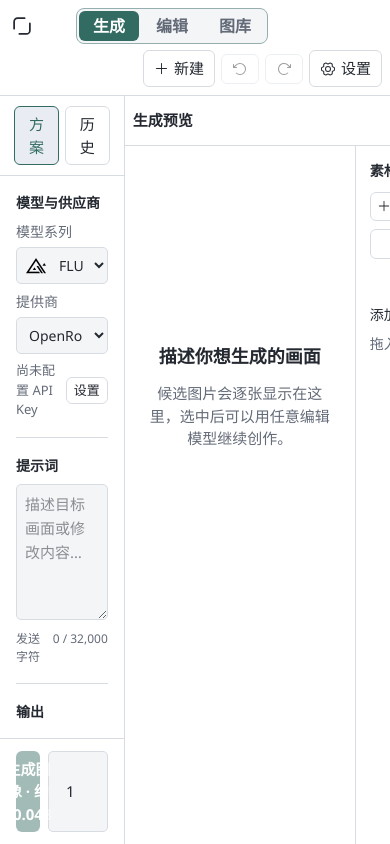
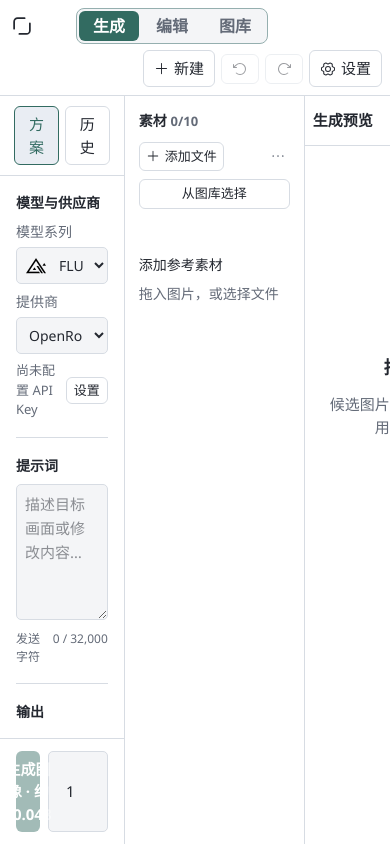
Before and after one commit to aynls/FLUX_Go, a React (Vite) app: page / in a window 390 px wide. Built offline with nearby package versions, Linux system fonts and the light colour scheme.

Commit message:
refactor(workspace): group reference materials beside parameter sidebar

```diff
--- a/src/App.tsx
+++ b/src/App.tsx
@@ -1,11 +1,5 @@
 import { useGenerationQueue } from "./app/useGenerationQueue";
-import {
-  useCallback,
-  useEffect,
-  useRef,
-  useState,
-  type CSSProperties,
-} from "react";
+import { useCallback, useEffect, useRef, useState } from "react";
 import { getCurrentWebview } from "@tauri-apps/api/webview";
 import { open, save } from "@tauri-apps/plugin-dialog";
 import {
@@ -23,9 +17,7 @@ import { regionsEnabled } from "./models/flux/layout";
 import Settings from "./components/Settings";
 import Modal from "./components/Modal";
 import References from "./workspaces/shared/References";
-import ResizableReferences, {
-  referenceWidth,
-} from "./components/ResizableReferences";
+import ResizableReferences from "./components/ResizableReferences";
 import { WorkspaceSidebar, WorkspaceStage } from "./workspaces";
 import { useWorkspace } from "./app/useWorkspace";
 import * as api from "./lib/api";
@@ -985,13 +977,9 @@ export default function App() {
             </>
           )}
         </ResizableSidebar>
+        {references}
         <main
           className="main-area"
-          style={
-            {
-              "--reference-sidebar-width": `${referenceWidth(prefs.referenceSidebarWidth)}px`,
-            } as CSSProperties
-          }
           aria-label={familyById(draft.family).label + " 工作区"}
         >
           <div className="canvas-toolbar">
@@ -1059,7 +1047,6 @@ export default function App() {
                 selected={result}
                 onSelect={(r, i) => void chooseResult(i, r, true)}
               />
-              {references}
             </div>
           ) : view === "canvas" &&
             ((intent === "edit" && !primaryImage(draft)) ||
@@ -1087,12 +1074,10 @@ export default function App() {
                   </button>
                 )}
               </div>
-              {references}
             </div>
           ) : view === "canvas" ? (
             <WorkspaceStage
               draft={draft}
-              references={references}
               selectedId={selectedId}
               onSelect={setSelected}
               onChange={onChange}
@@ -1104,7 +1089,6 @@ export default function App() {
           ) : (
             <div className="result-work-area">
               <ResultStage result={result} view={view} original={original} />
-              {references}
             </div>
           )}
           {!resultPreview && resultActions(ordinaryGeneration)}
--- a/src/components/ResizableReferences.tsx
+++ b/src/components/ResizableReferences.tsx
@@ -1,4 +1,4 @@
-import { useRef, useState, type ReactNode } from "react";
+import { useRef, useState, type CSSProperties, type ReactNode } from "react";
 
 export const MIN_REFERENCE_WIDTH = 180;
 export const MAX_REFERENCE_WIDTH = 420;
@@ -36,7 +36,9 @@ export default function ResizableReferences({
       Math.min(
         MAX_REFERENCE_WIDTH,
         (panel.current?.parentElement?.getBoundingClientRect().width ||
-          MAX_REFERENCE_WIDTH + 230) - 230,
+          MAX_REFERENCE_WIDTH + 320) -
+          (panel.current?.previousElementSibling?.getBoundingClientRect().width || 0) -
+          320,
       ),
     );
   const update = (next: number, max = maximum()) =>
@@ -48,6 +50,9 @@ export default function ResizableReferences({
   return (
     <div
       ref={panel}
+      role="region"
+      aria-label="参考素材"
+      style={{ "--reference-sidebar-width": `${value}px` } as CSSProperties}
       className={"reference-sidebar" + (resizing ? " resizing" : "")}
     >
       {children}
@@ -79,7 +84,7 @@ export default function ResizableReferences({
         onPointerMove={(e) => {
           const start = drag.current;
           if (start?.pointerId === e.pointerId)
-            update(start.startWidth + start.startX - e.clientX, start.maxWidth);
+            update(start.startWidth + e.clientX - start.startX, start.maxWidth);
         }}
         onPointerUp={(e) => {
           if (drag.current?.pointerId !== e.pointerId) return;
@@ -93,9 +98,9 @@ export default function ResizableReferences({
           const actualWidth =
             panel.current?.getBoundingClientRect().width || value;
           const next =
-            e.key === "ArrowLeft"
+            e.key === "ArrowRight"
               ? actualWidth + 10
-              : e.key === "ArrowRight"
+              : e.key === "ArrowLeft"
                 ? actualWidth - 10
                 : e.key === "Home"
                   ? MIN_REFERENCE_WIDTH
--- a/src/styles.css
+++ b/src/styles.css
@@ -329,6 +329,7 @@ h3 {
   display: flex;
   flex: 1;
   min-height: 0;
+  overflow-x: auto;
 }
 .sidebar {
   position: relative;
@@ -382,12 +383,15 @@ h3 {
 }
 .reference-sidebar {
   position: relative;
-  min-width: 0;
+  flex: 0 1 var(--reference-sidebar-width, 238px);
+  width: var(--reference-sidebar-width, 238px);
+  border-right: 1px solid var(--border);
+  background: var(--surface);
+  min-width: 180px;
   min-height: 0;
 }
 .reference-resizer {
-  left: -4px;
-  right: auto;
+  right: -4px;
 }
 .tabs {
   display: flex;
@@ -569,7 +573,7 @@ pre {
   flex: 1;
   display: flex;
   flex-direction: column;
-  min-width: 0;
+  min-width: 320px;
   min-height: 0;
 }
 .canvas-toolbar {
@@ -1005,52 +1009,36 @@ pre {
 .qwen-work-area,
 .result-work-area {
   display: grid;
-  grid-template-columns: minmax(0, 1fr) min(
-      var(--reference-sidebar-width, 238px),
-      max(180px, calc(100% - 230px))
-    );
+  grid-template-columns: minmax(0, 1fr);
   flex: 1;
   min-height: 0;
   min-width: 0;
 }
-.flux-work-area > .reference-sidebar > .reference-strip,
-.gpt-work-area > .reference-sidebar > .reference-strip,
-.qwen-work-area > .reference-sidebar > .reference-strip,
-.result-work-area > .reference-sidebar > .reference-strip {
+.reference-sidebar > .reference-strip {
   height: 100%;
   box-sizing: border-box;
   border: 0;
-  border-left: 1px solid var(--border);
   max-height: none;
   min-height: 0;
   padding: 14px;
   overflow-y: auto;
 }
-:is(.flux-work-area, .gpt-work-area, .qwen-work-area, .result-work-area)
-  .reference-strip
-  .section-heading {
+.reference-sidebar .section-heading {
   display: block;
 }
-:is(.flux-work-area, .gpt-work-area, .qwen-work-area, .result-work-area)
-  .reference-strip
-  .section-heading
-  .row {
+.reference-sidebar .section-heading .row {
   margin-top: 9px;
 }
-:is(.flux-work-area, .gpt-work-area, .qwen-work-area, .result-work-area)
-  .reference-strip
-  button {
+.reference-sidebar .reference-strip button {
   font-size: 13px;
   padding: 4px 6px;
 }
-:is(.flux-work-area, .gpt-work-area, .qwen-work-area, .result-work-area)
-  .references {
+.reference-sidebar .references {
   flex-direction: column;
   overflow: visible;
   gap: 16px;
 }
-:is(.flux-work-area, .gpt-work-area, .qwen-work-area, .result-work-area)
-  .reference {
+.reference-sidebar .reference {
   flex: none;
   width: 100%;
   min-width: 0;
@@ -1193,8 +1181,7 @@ button {
   font-weight: 500;
   color: var(--text);
 }
-:is(.flux-work-area, .gpt-work-area, .qwen-work-area, .result-work-area)
-  .reference {
+.reference-sidebar .reference {
   display: flex;
   flex-direction: column;
   gap: 6px;
@@ -1220,8 +1207,7 @@ button {
   font-size: 13px;
   font-weight: 600;
 }
-:is(.flux-work-area, .gpt-work-area, .qwen-work-area, .result-work-area)
-  .reference-image {
+.reference-sidebar .reference-image {
   width: 100%;
   height: 96px;
   background: var(--surface-alt);
@@ -1460,41 +1446,6 @@ button {
     animation: none !important;
     transition: none !important;
     scroll-behavior: auto !important;
-  }
-}
-@media (max-width: 1000px) {
-  .flux-work-area,
-  .gpt-work-area,
-  .qwen-work-area,
-  .result-work-area {
-    grid-template-columns: minmax(0, 1fr) min(
-        var(--reference-sidebar-width, 238px),
-        max(180px, calc(100% - 230px))
-      );
-  }
-}
-@media (max-width: 760px) {
-  .workspace {
-    overflow-x: auto;
-  }
-  .main-area {
-    min-width: 450px;
-  }
-  .flux-work-area,
-  .gpt-work-area,
-  .qwen-work-area,
-  .result-work-area {
-    display: grid;
-    grid-template-columns: minmax(230px, 1fr) min(
-        var(--reference-sidebar-width, 238px),
-        max(180px, calc(100% - 230px))
-      );
-  }
-  :is(.flux-work-area, .gpt-work-area, .qwen-work-area, .result-work-area)
-    > .reference-sidebar
-    > .reference-strip {
-    max-height: none;
-    order: initial;
   }
 }
 
--- a/src/workspaces/flux/Stage.tsx
+++ b/src/workspaces/flux/Stage.tsx
@@ -48,7 +48,6 @@ export default function FluxStage(p: StageProps) {
           />
         </div>
       </div>
-      {p.references}
     </div>
   );
 }
--- a/src/workspaces/gpt/Stage.tsx
+++ b/src/workspaces/gpt/Stage.tsx
@@ -116,7 +116,6 @@ export default function GptStage(p: StageProps) {
           </div>
         )}
       </div>
-      {p.references}
     </div>
   );
 }
--- a/src/workspaces/qwen/Stage.tsx
+++ b/src/workspaces/qwen/Stage.tsx
@@ -35,7 +35,6 @@ export default function QwenStage(p: StageProps) {
           />
         </div>
       </div>
-      {p.references}
     </div>
   );
 }
--- a/src/workspaces/shared/Stage.ts
+++ b/src/workspaces/shared/Stage.ts
@@ -1,8 +1,6 @@
-import type { ReactNode } from "react";
 import type { Box, Draft } from "../../lib/types";
 export interface StageProps {
   draft: Draft;
-  references: ReactNode;
   selectedId: string | null;
   onSelect: (id: string | null) => void;
   onChange: (d: Draft) => void;
```
Also changed, not shown: 1 other file (tests, documents, lock files or other folders).
